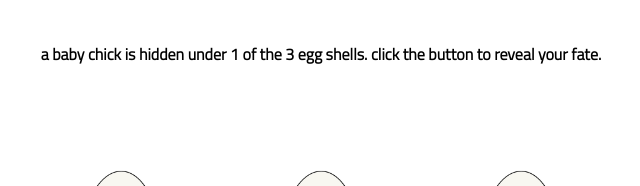
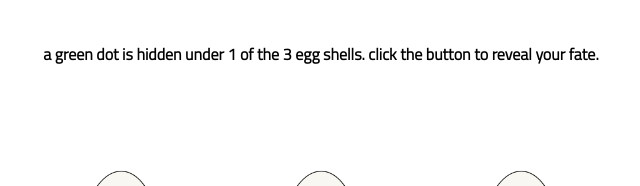
Before and after one commit to kashitamang/shell-game, a plain HTML site: page index.html in a window 1280 px wide. Shown: the part 213-399 px from the top of the page, 319-959 px from the left. Drawn offline with Linux system fonts and the light colour scheme.

Commit message:
changed html

```diff
--- a/app.js
+++ b/app.js
@@ -106,7 +106,7 @@ button3.addEventListener('click', () => {
         shell1.classList.add('reveal');
         losses++;
     }
-  //update the wins/ loss/ totals
+  //update the wins/ loss/ totals "display results function"
     winSpan.textContent = wins;
     lossesSpan.textContent = losses;
     totalSpan.textContent = wins + losses;
--- a/index.html
+++ b/index.html
@@ -23,7 +23,7 @@
                 welcome to the shell game!
             </h2>
             <h4>
-                a baby chick is hidden under 1 of the 3 egg shells. click the button to reveal your fate.
+                a green dot is hidden under 1 of the 3 egg shells. click the button to reveal your fate.
             </h4>
             <div class="shells">
                 <div class="shell reveal" id="shell-1">
```
